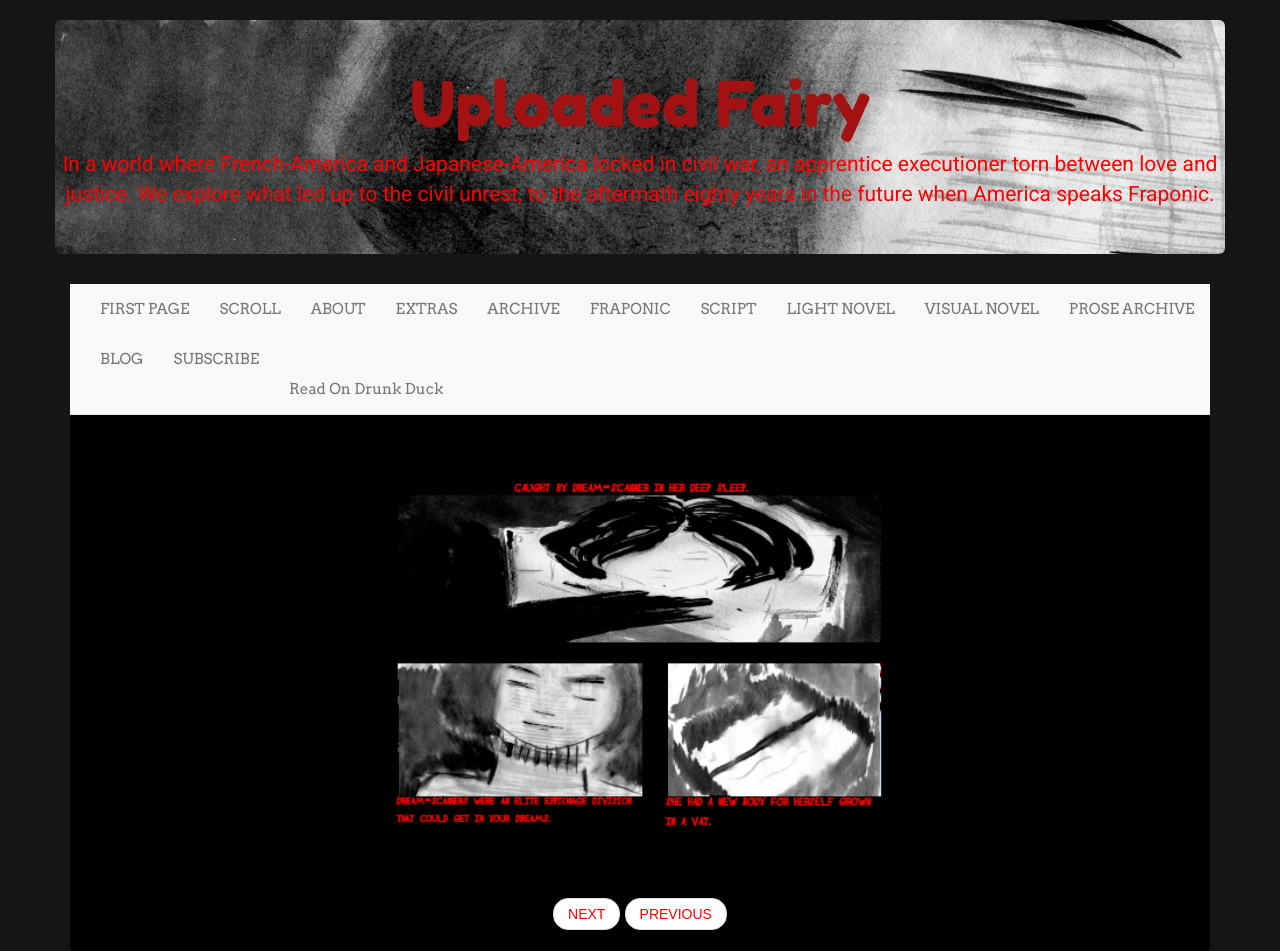
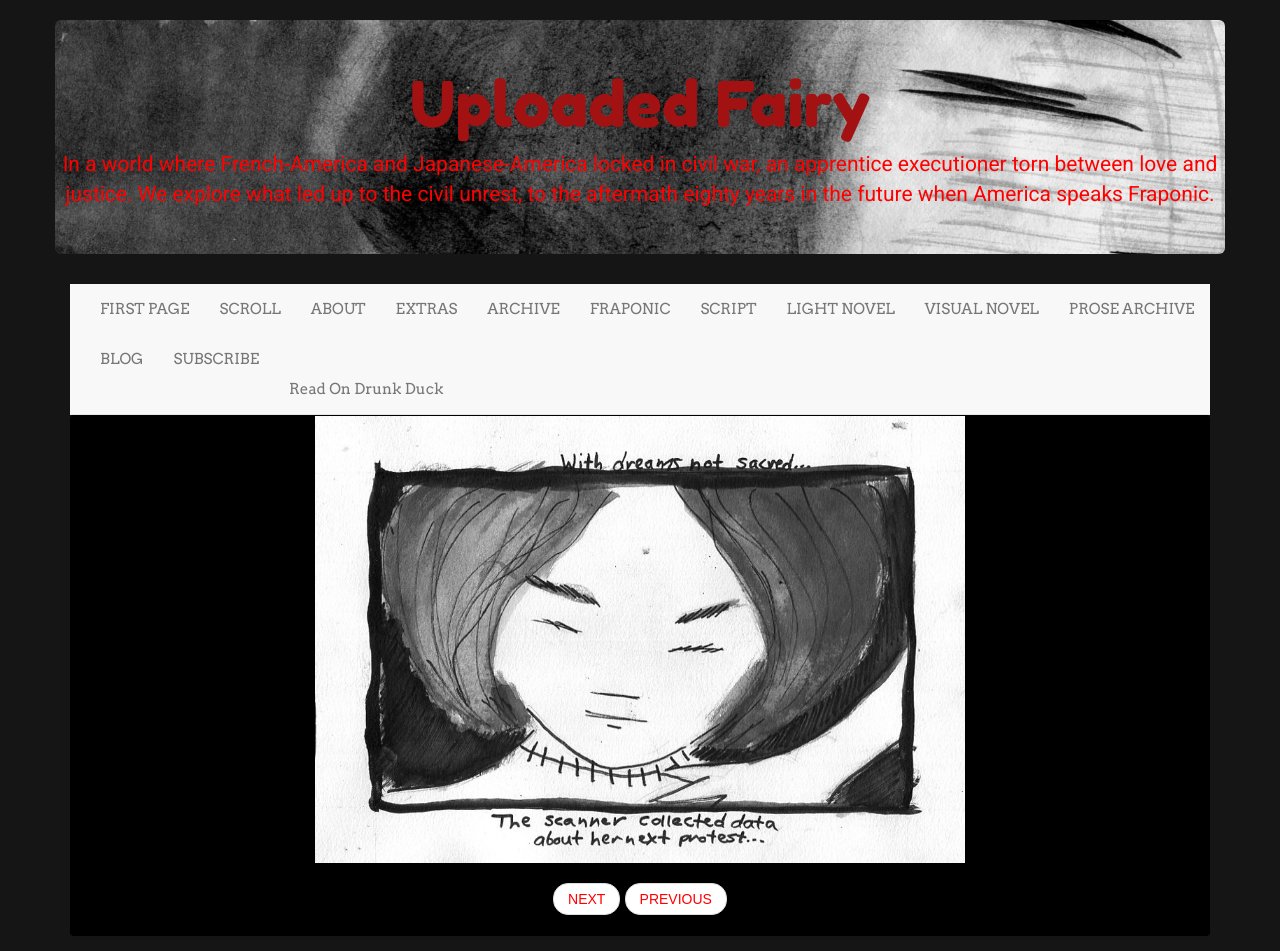
Before and after one commit to LWFlouisa/UploadedFairy, a Jekyll site: the page built from _posts/2021-08-08-page5.md, in a window 1280 px wide. Built offline with Jekyll 4.4.1, drawn with Linux system fonts in a browser that asks for light colours; nearby versions of some CDN libraries.

Commit message:
Update 2021-08-08-page5.md

```diff
--- a/_posts/2021-08-08-page5.md
+++ b/_posts/2021-08-08-page5.md
@@ -5,4 +5,4 @@ title: Grown In A Vat
 categories: page
 permalink: /005
 ---
-![PAGE FIVE]({{ site.url }}/pages/pagetest5.png)
+![PAGE FIVE]({{ site.url }}/finished_pages/page5.jpg)
```
